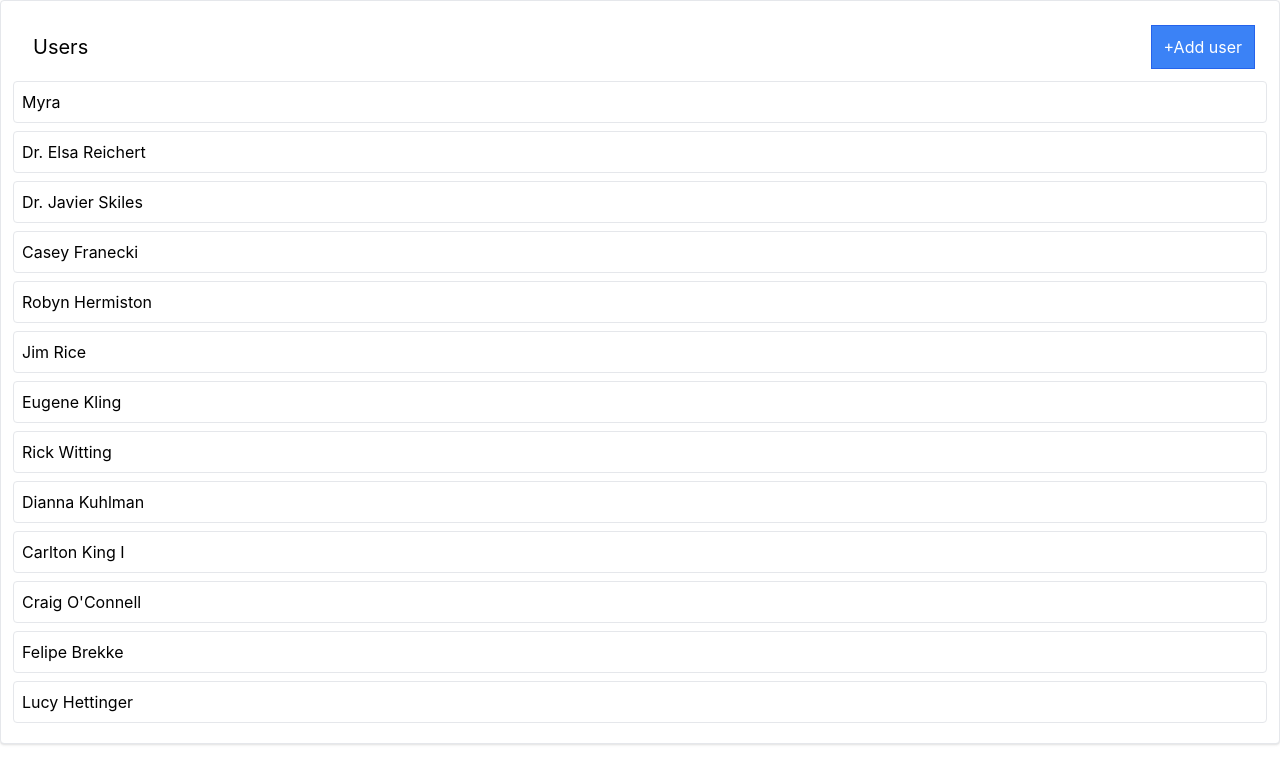
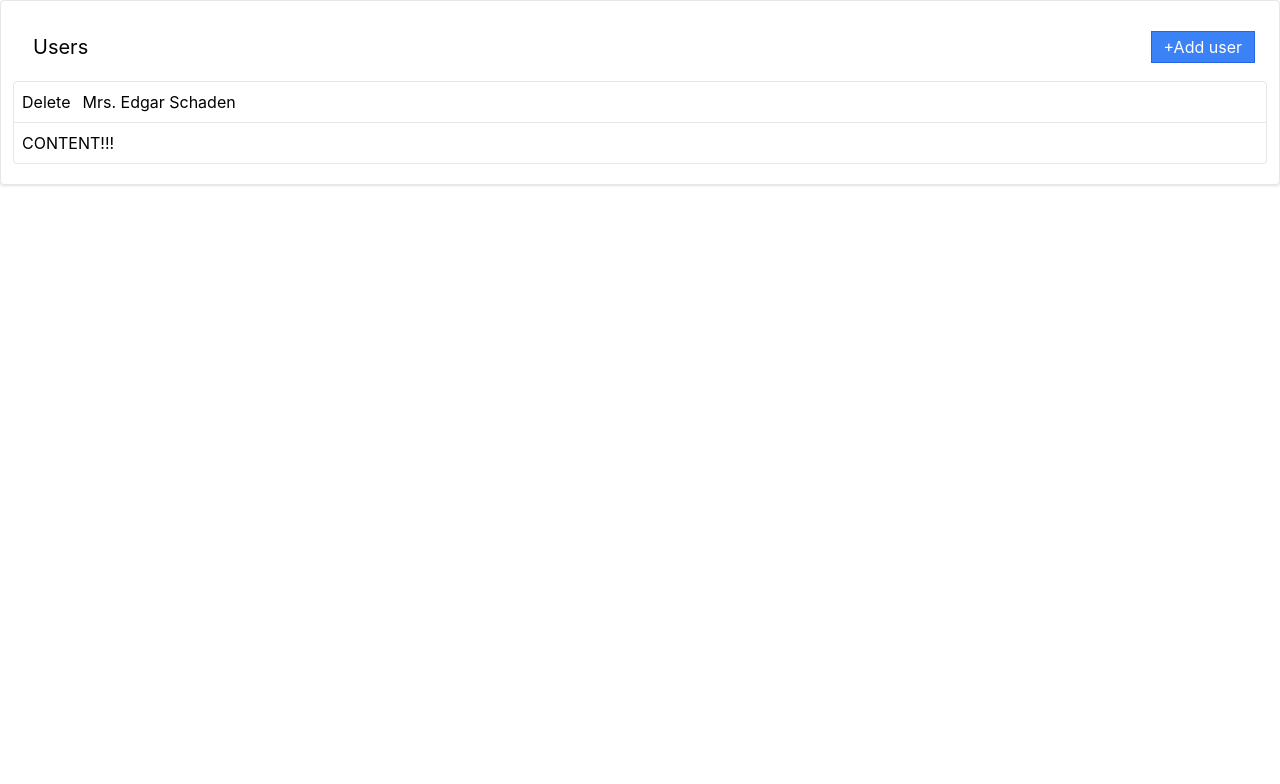
Before and after one commit to LabelMinsk/media, a React (Create React App) app: page / in a window 1280 px wide. Shown: the top 784 px of the page. Built offline with nearby package versions, Linux system fonts and the light colour scheme; data requests are answered from the project's data file.

Commit message:
added remove user

```diff
--- a/db.json
+++ b/db.json
@@ -1,56 +1,8 @@
 {
   "users": [
     {
-      "id": 1,
-      "name": "Myra"
-    },
-    {
-      "id": "eTJW113OorbChFMAyMHln",
-      "name": "Dr. Elsa Reichert"
-    },
-    {
-      "id": "gZ9OoZ_3aI7qvLGIac5pL",
-      "name": "Dr. Javier Skiles"
-    },
-    {
-      "id": "SCslTIlYaShidglJLePK8",
-      "name": "Casey Franecki"
-    },
-    {
-      "id": "aQLgD4gvWERmYTOzwPDOb",
-      "name": "Robyn Hermiston"
-    },
-    {
-      "id": "S3FdVQrDaIPf5Hh3RVWFE",
-      "name": "Jim Rice"
-    },
-    {
-      "id": "mDrMGhggWHNqtaqzuQBGp",
-      "name": "Eugene Kling"
-    },
-    {
-      "id": "IYkwRgfJFZdxMIATs5-TX",
-      "name": "Rick Witting"
-    },
-    {
-      "id": "cuuXaeaNmkWf6R3sYc8CN",
-      "name": "Dianna Kuhlman"
-    },
-    {
-      "id": "cVAkEqpi7xNrL5S66DGsk",
-      "name": "Carlton King I"
-    },
-    {
-      "id": "RFU8DErORobi1U6eA4hwW",
-      "name": "Craig O'Connell"
-    },
-    {
-      "id": "f-ff436PgFDWEdeTCA-kE",
-      "name": "Felipe Brekke"
-    },
-    {
-      "id": "TJS5WZfa86ejF1D5bnOKk",
-      "name": "Lucy Hettinger"
+      "id": "_RzvWLzZLGca0kV62XBF9",
+      "name": "Mrs. Edgar Schaden"
     }
   ],
   "albums": [],
--- a/package.json
+++ b/package.json
@@ -15,7 +15,7 @@
     "react-dom": "^18.2.0",
     "react-icons": "^4.8.0",
     "react-redux": "^8.0.5",
-    "react-scripts": "5.0.1",
+    "react-scripts": "^5.0.1",
     "web-vitals": "^2.1.4"
   },
   "scripts": {
--- a/src/components/UI/Button/Button.js
+++ b/src/components/UI/Button/Button.js
@@ -9,10 +9,14 @@ function Button({
                     danger,
                     outline,
                     rounded,
+                    loading,
                     ...rest
                 }) {
 
-    const classes = className( rest.classes,` flex items-center px-3 py-1.5 border`, {
+    const classes = className(
+        rest.classes,
+        ` flex items-center px-3 py-1.5 border h-8`, {
+            'opacity-80': loading,
             'border-blue-600 bg-blue-500 text-white': primary,
             'border-gray-900 bg-gray-900 text-white': secondary,
             'border-green-600 bg-green-500 text-white': success,
@@ -26,7 +30,12 @@ function Button({
             'text-yellow-400': outline && warning,
             'text-red-400': outline && danger,
         })
-    return <button className={classes} {...rest}>{children}</button>
+    return <button
+        className={classes}
+        disabled={loading}
+        {...rest}>
+        {loading ? <p className={'animate-spin'}>fghfh</p> : children}
+    </button>
 }
 
 export default Button;
--- /dev/null
+++ b/src/components/UI/ExpandablePanel.js
@@ -0,0 +1,16 @@
+function ExpandablePanel({header, children}){
+    return(
+        <div className={'mb-2 border rounded'}>
+            <div className="flex p-2 justify-between items-center cursor-pointer">
+                <div className={'flex flex-row items-center justify-between'}>
+                    {header}
+                </div>
+            </div>
+            <div className="p-2 border-t">
+                {children}
+            </div>
+        </div>
+    )
+}
+
+export default ExpandablePanel;
--- a/src/components/Users/UserList.js
+++ b/src/components/Users/UserList.js
@@ -1,34 +1,22 @@
-import {useEffect, useState, useCallback} from "react";
-import {useDispatch, useSelector} from "react-redux";
+import {useEffect} from "react";
+import {useSelector} from "react-redux";
 import {addUser, fetchUsers} from '../../store'
+import {useThunk} from "../../hooks/use-thunk";
 import {Skeleton} from "../Loader/Skeleton";
 import Button from "../UI/Button/Button";
+import UsersListItem from "./UsersListItem";
 
-const useThunk = (thunk)=>{
-    const [isLoading, setIsLoading] = useState(false);
-    const [error, setError] = useState(null);
-    const dispatch = useDispatch();
-
-    const runThunk = useCallback(()=>{
-        setIsLoading(true)
-        dispatch(thunk())
-            .unwrap()
-            .catch((err)=>setError(err))
-            .finally(()=>setIsLoading(false))
-    },[dispatch,thunk])
-
-    return [runThunk, isLoading, error]
-}
 
 const UsersList = () => {
     const [doFetchUsers, isLoadingUsers, loadingUsersError] = useThunk(fetchUsers)
-    const [doAddUsers, isCreatingUser, creatingUserError] = useThunk(addUser)
+    const [doAddUsers, isCreatingUser, creatingUserError] = useThunk(addUser);
 
-    const { usersDataList} = useSelector((state) => {
+
+    const {usersDataList} = useSelector((state) => {
         return state.users;
     })
 
-    const handleAddUser = ()=>{
+    const handleAddUser = () => {
         return doAddUsers()
     }
 
@@ -36,33 +24,25 @@ const UsersList = () => {
         doFetchUsers()
     }, [doFetchUsers])
 
+
+    let content;
     if (isLoadingUsers) {
-        return (<Skeleton times={6} classNameProp={'h-10 w-full'}/>)
-    }
-    if (loadingUsersError) {
-        return (<div>loadingUsersError.message</div>)
+        content = (<Skeleton times={6} classNameProp={'h-10 w-full'}/>)
+    } else if (loadingUsersError) {
+        content = (<div>loadingUsersError.message</div>)
+    } else {
+        content = usersDataList.map(user => {
+            return <UsersListItem key={user.id} user={user}/>
+        })
     }
 
-    const renderedUsersList = usersDataList.map(user => {
-        return (
-            <div key={user.id} className={'mb-2 border rounded'}>
-                <div className="flex p-2 justify-between items-center cursor-pointer">
-                    {user.name}
-                </div>
-            </div>)
-    })
-
     return (<div>
-        <div className="flex flex-row justify-between m-3">
+        <div className="flex flex-row justify-between items-center m-3">
             <h1 className={'m-2 text-xl'}>Users</h1>
-            {
-                isCreatingUser
-                    ? 'Creating user...'
-                    : <Button primary onClick={handleAddUser}>+Add user</Button>
-            }
+            <Button loading={isCreatingUser} primary onClick={handleAddUser}>+Add user</Button>
             {creatingUserError && 'Error creating user...'}
         </div>
-        {renderedUsersList || 'List of users are empty'}
+        {content}
     </div>)
 }
 
--- /dev/null
+++ b/src/components/Users/UsersListItem.js
@@ -0,0 +1,31 @@
+import Button from "../UI/Button/Button";
+import {removeUser} from "../../store";
+import {useThunk} from "../../hooks/use-thunk";
+import ExpandablePanel from "../UI/ExpandablePanel";
+
+function UsersListItem({user}) {
+    const [doRemoveUser, isLoading, error] = useThunk(removeUser);
+
+    const handleClickRemove = (user) => {
+        doRemoveUser(user)
+    }
+
+    const header = (
+        <>
+            <Button className={'mr-3'} loading={isLoading} onClick={() => handleClickRemove(user)}>
+                <p>Delete</p>
+            </Button>
+            {error && <div>Error deleting user.</div>}
+            {user.name}
+        </>
+    );
+
+    return (
+        <ExpandablePanel header={header}>
+            CONTENT!!!
+        </ExpandablePanel>
+
+    )
+}
+
+export default UsersListItem;
--- /dev/null
+++ b/src/hooks/use-thunk.js
@@ -0,0 +1,18 @@
+import {useCallback, useState} from "react";
+import {useDispatch} from "react-redux";
+
+export const useThunk = (thunk)=>{
+    const [isLoading, setIsLoading] = useState(false);
+    const [err, setErr] = useState(null);
+    const dispatch = useDispatch();
+
+    const runThunk = useCallback((arg)=>{
+        setIsLoading(true);
+        dispatch(thunk(arg))
+            .unwrap()
+            .catch(err => setErr(err))
+            .finally(()=>setIsLoading(false))
+
+    },[dispatch, thunk])
+    return [runThunk, isLoading, err]
+}
--- a/src/store/index.js
+++ b/src/store/index.js
@@ -10,3 +10,4 @@ export const store = configureStore({
 //routing for export from this for better communicate
 export * from './thunks/fetchUsers';
 export * from './thunks/addUser';
+export * from './thunks/removeUser'
--- a/src/store/slice/usersSlice.js
+++ b/src/store/slice/usersSlice.js
@@ -1,6 +1,7 @@
 import {createSlice} from "@reduxjs/toolkit";
 import {fetchUsers} from "../thunks/fetchUsers";
 import {addUser} from "../thunks/addUser";
+import {removeUser} from "../thunks/removeUser";
 
 const usersSlice = createSlice({
     name: 'users',
@@ -35,6 +36,20 @@ const usersSlice = createSlice({
             state.isLoading = false;
             state.error = action.error;
         });
+        //REMOVE USER
+        builder.addCase(removeUser.pending,(state,action)=>{
+            state.isLoading = true;
+        })
+        builder.addCase(removeUser.fulfilled,(state,action)=>{
+            state.isLoading = false;
+            // console.log(action.payload.id)
+            state.usersDataList = state.usersDataList.filter(user=>user.id !== action.payload.id)
+        })
+        builder.addCase(removeUser.rejected,(state, action)=>{
+            state.isLoading = false;
+            state.error = action.error;
+        })
+
     }
 })
 
--- /dev/null
+++ b/src/store/thunks/removeUser.js
@@ -0,0 +1,12 @@
+import {createAsyncThunk} from "@reduxjs/toolkit";
+import axios from "axios";
+
+const URL_remove_USER = (id) => `http://localhost:3005/users/${id}`;
+
+const removeUser = createAsyncThunk('user/remove', async (user) => {
+    const response = await axios.delete(URL_remove_USER(user.id))
+
+    return user;
+})
+
+export {removeUser};
```
Also changed, not shown: 1 other file (tests, documents, lock files or other folders). Lines whose indentation alone changed are shown as unchanged.
